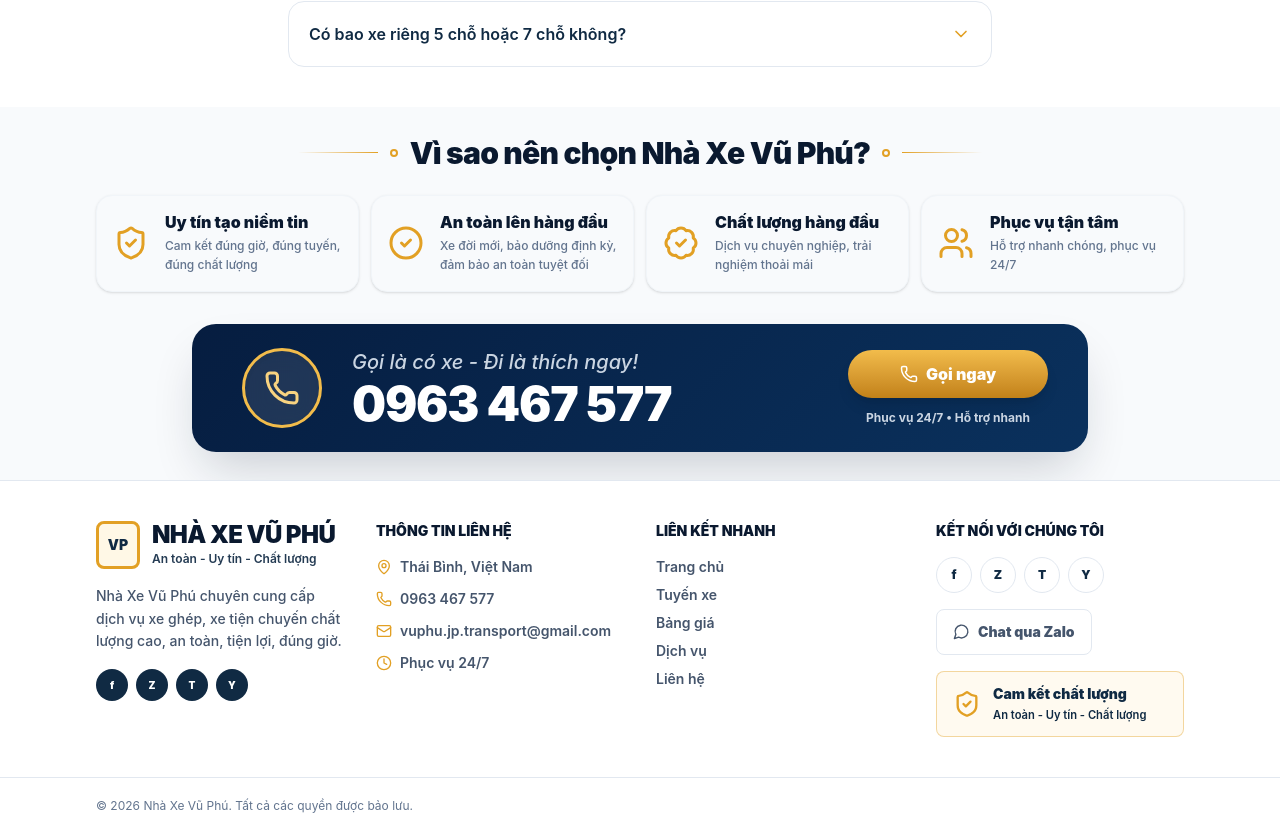
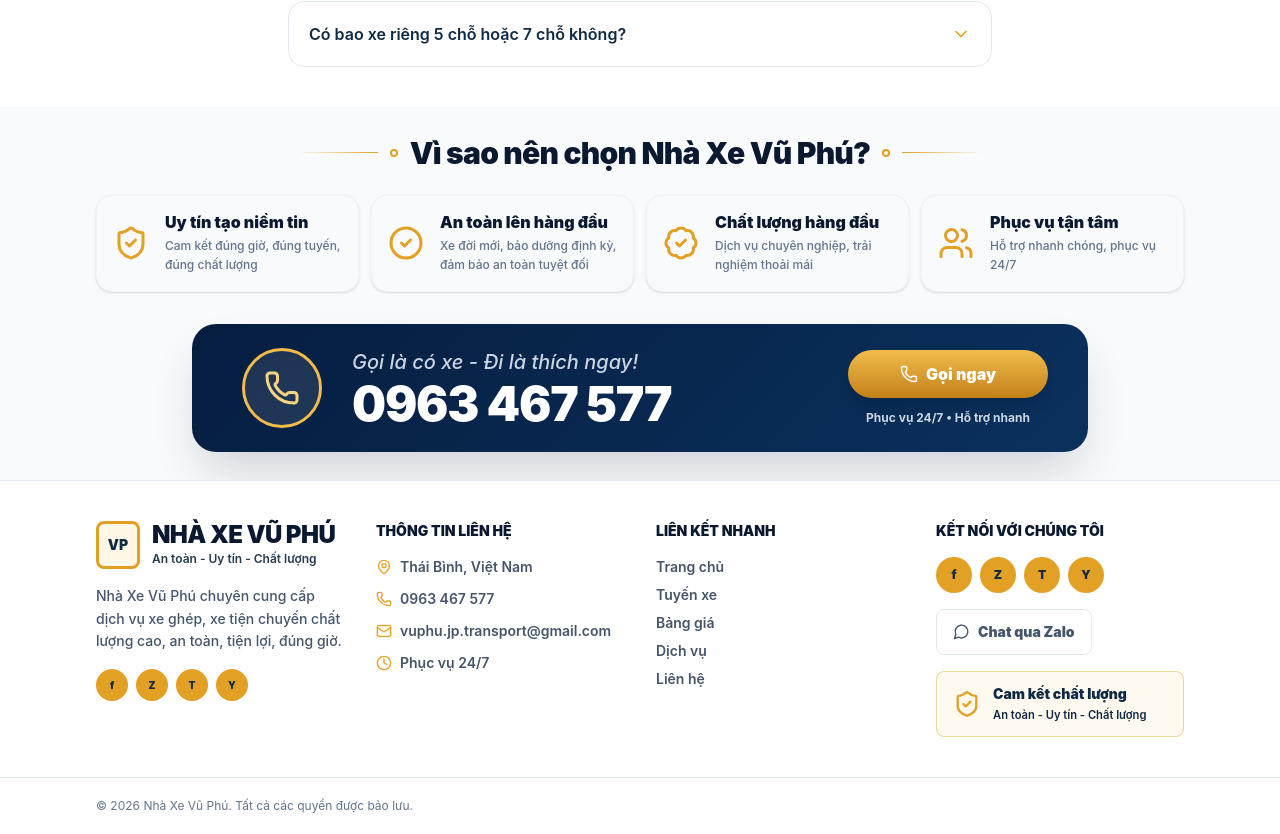
Before and after one commit to haikieudng-cyber/XeGhepVuPhu, a Next.js app: page / in a window 1280 px wide. Shown: the part 4186-5020 px from the top of the page. Built offline with nearby package versions, Linux system fonts and the light colour scheme; no server answers.

Commit message:
fix: change footer social icons to gold theme

```diff
--- a/src/components/site-footer.tsx
+++ b/src/components/site-footer.tsx
@@ -26,7 +26,7 @@ export function SiteFooter() {
           <div className="flex gap-2">
             {["f", "Zalo", "Tik", "You"].map((item) => (
               <span
-                className="grid h-8 w-8 place-items-center rounded-full bg-[var(--color-navy-900)] text-[10px] font-black text-white"
+                className="grid h-8 w-8 place-items-center rounded-full bg-[var(--color-gold-500)] text-[10px] font-black text-[var(--color-navy-900)] hover:bg-[var(--color-gold-400)] transition-colors"
                 key={item}
               >
                 {item.slice(0, 1)}
@@ -60,7 +60,7 @@ export function SiteFooter() {
           <h3 className="mb-4 font-heading text-sm font-black uppercase text-[var(--color-navy-950)]">Kết nối với chúng tôi</h3>
           <div className="flex gap-2">
             {["f", "Z", "T", "Y"].map((item) => (
-              <span className="grid h-9 w-9 place-items-center rounded-full border border-slate-200 bg-white text-xs font-black text-[var(--color-navy-900)]" key={item}>
+              <span className="grid h-9 w-9 place-items-center rounded-full bg-[var(--color-gold-500)] text-xs font-black text-[var(--color-navy-900)] hover:bg-[var(--color-gold-400)] transition-colors" key={item}>
                 {item}
               </span>
             ))}
```
